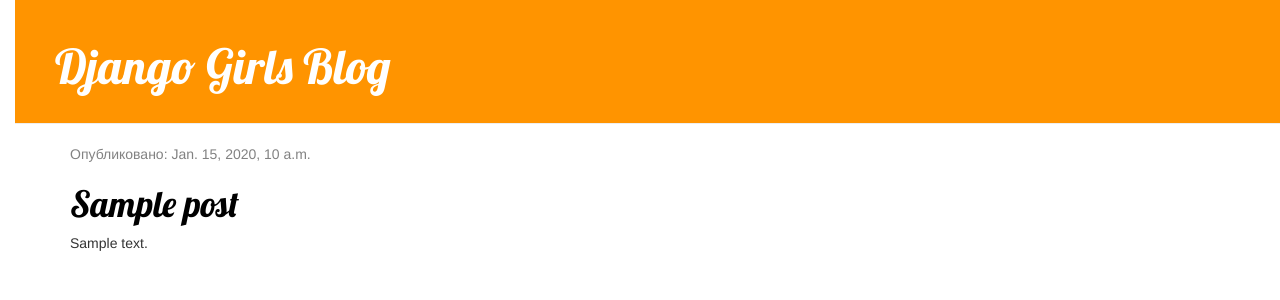
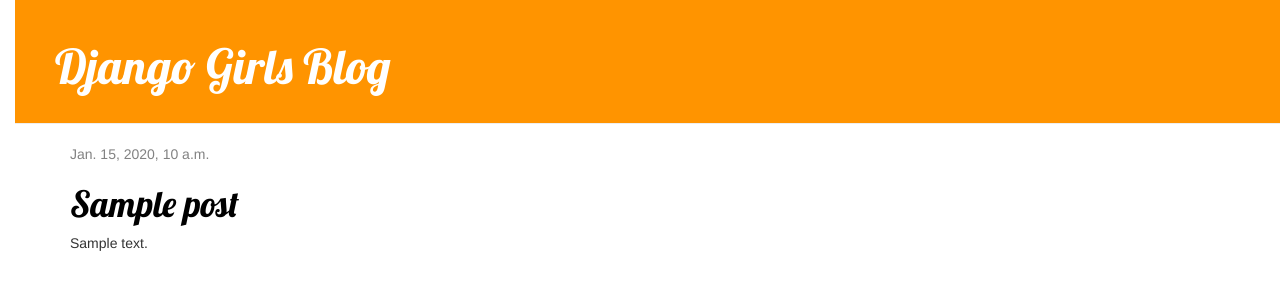
Before and after one commit to P1ayMouse/my-first-blog, a Django app: page / in a window 1280 px wide. Shown: the top 300 px of the page. Run offline with Django 4.2, Linux system fonts and the light colour scheme; tables that the repository leaves empty hold one stand-in row (values such as "Sample post"); some libraries are stand-ins or nearby versions.

Commit message:
html update

```diff
--- a/blog/templates/blog/post_list.html
+++ b/blog/templates/blog/post_list.html
@@ -5,8 +5,8 @@
         <title>Django Girls blog</title>
         <link rel="stylesheet" href="//maxcdn.bootstrapcdn.com/bootstrap/3.2.0/css/bootstrap.min.css">
         <link rel="stylesheet" href="//maxcdn.bootstrapcdn.com/bootstrap/3.2.0/css/bootstrap-theme.min.css">
+        <link href='//fonts.googleapis.com/css?family=Lobster&subset=latin,latin-ext' rel='stylesheet' type='text/css'>
         <link rel="stylesheet" href="{% static 'css/blog.css' %}">
-        <link href="https://fonts.googleapis.com/css?family=Lobster&subset=latin,cyrillic" rel="stylesheet" type="text/css">
     </head>
     <body>
         <div class="page-header">
@@ -19,7 +19,7 @@
                 {% for post in posts %}
                     <div class="post">
                         <div class="date">
-                                <p>Опубликовано: {{ post.published_date }}</p>
+                            {{ post.published_date }}
                         </div>
                         <h1><a href="">{{ post.title }}</a></h1>
                         <p>{{ post.text|linebreaksbr }}</p>
```
Lines whose indentation alone changed are shown as unchanged.
